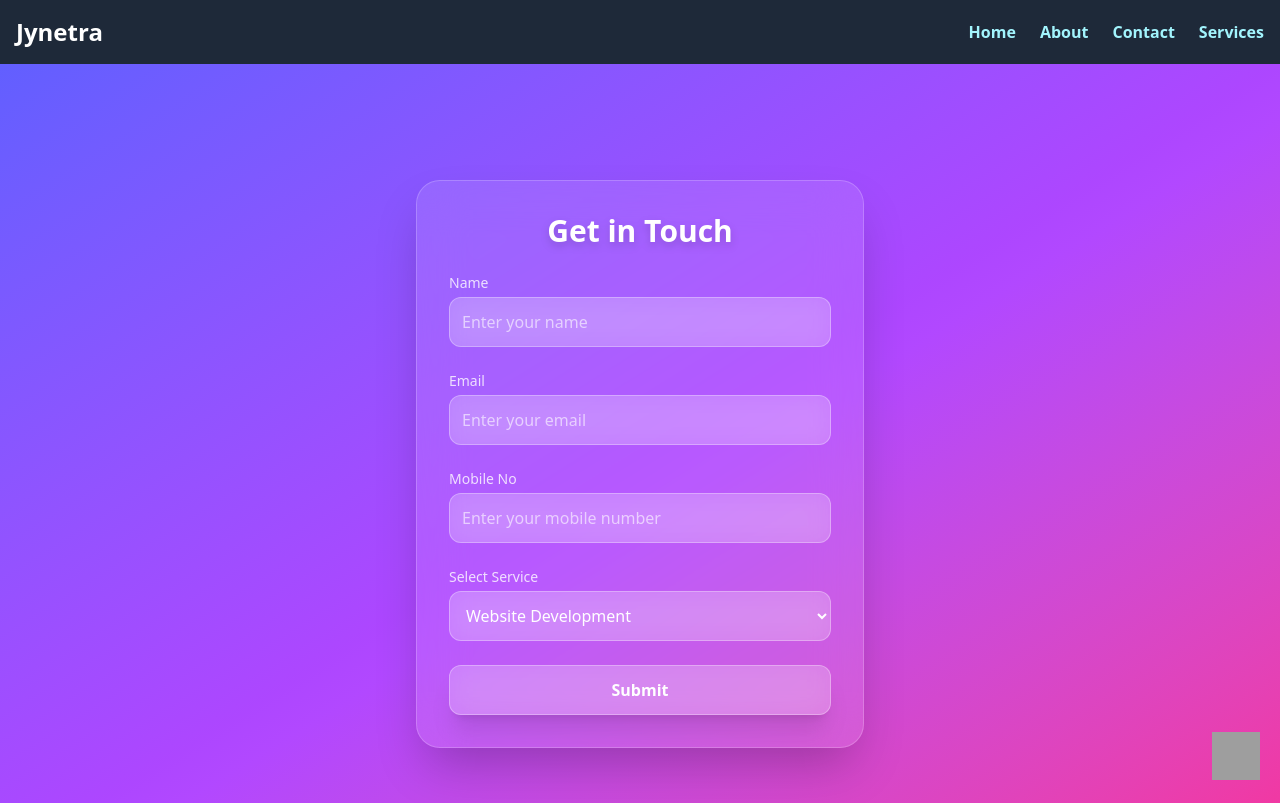
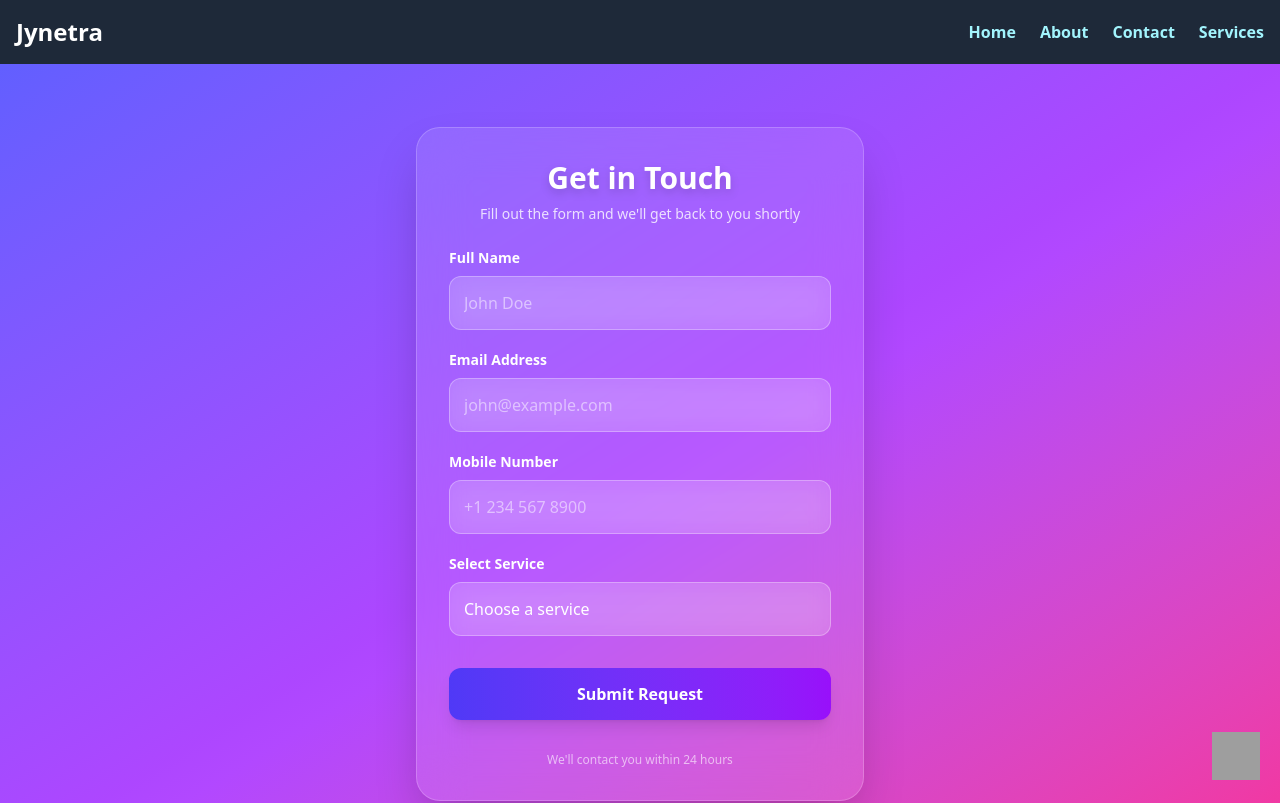
Before and after one commit to sachinkushwha/jynetra, a React (Vite) app: page /form in a window 1280 px wide. Shown: the top 803 px of the page. Built offline with nearby package versions, Linux system fonts and the light colour scheme; grey boxes are pictures that could not be loaded.

Commit message:
Update form.jsx

```diff
--- a/src/components/form.jsx
+++ b/src/components/form.jsx
@@ -26,93 +26,112 @@ export const Form = () => {
 
     const data = await response.json();
     if (data.ok) {
-      alert("thank you\nyour request submitted successfully");
+      alert("Thank you!\nYour request has been submitted successfully.");
       navigate("/");
     } else {
-      alert("something went wrong\nplease try again");
+      alert("Something went wrong.\nPlease try again.");
     }
   };
 
   return (
-    <div className="min-h-screen flex items-center justify-center bg-gradient-to-br from-indigo-500 via-purple-500 to-pink-500 p-5">
+    <div className="min-h-screen flex items-center justify-center bg-gradient-to-br from-indigo-500 via-purple-500 to-pink-500 p-4 md:p-6">
       <form
         onSubmit={handlesubmit}
-        className="w-full max-w-md backdrop-blur-xl bg-white/10 border border-white/20 shadow-2xl rounded-3xl p-8 space-y-6 animate-fadeIn"
+        className="w-full max-w-md backdrop-blur-xl bg-white/10 border border-white/20 shadow-2xl rounded-3xl p-6 md:p-8 space-y-6 animate-fadeIn"
       >
-        <h2 className="text-3xl font-bold text-center text-white drop-shadow-lg">
+        <div className="text-center">
+          <h2 className="text-3xl font-bold text-white drop-shadow-lg mb-2">
             Get in Touch
           </h2>
+          <p className="text-white/80 text-sm">
+            Fill out the form and we'll get back to you shortly
+          </p>
+        </div>
 
+        <div className="space-y-5">
           <div>
-          <label className="block text-sm font-medium text-white/80">Name</label>
+            <label className="block text-sm font-semibold text-white mb-2">
+              Full Name
+            </label>
             <input
               type="text"
               ref={name}
-            className="mt-1 block w-full rounded-xl bg-white/20 text-white placeholder-white/60 border border-white/30 focus:ring-2 focus:ring-indigo-300 focus:border-transparent transition backdrop-blur-md p-3"
-            placeholder="Enter your name"
+              required
+              className="w-full rounded-xl bg-white/15 text-white placeholder-white/50 border border-white/30 focus:ring-2 focus:ring-white/50 focus:border-transparent transition-all duration-200 backdrop-blur-md p-3.5 text-base hover:bg-white/20"
+              placeholder="John Doe"
             />
           </div>
 
           <div>
-          <label className="block text-sm font-medium text-white/80">Email</label>
+            <label className="block text-sm font-semibold text-white mb-2">
+              Email Address
+            </label>
             <input
               type="email"
               ref={email}
-            className="mt-1 block w-full rounded-xl bg-white/20 text-white placeholder-white/60 border border-white/30 focus:ring-2 focus:ring-indigo-300 focus:border-transparent transition backdrop-blur-md p-3"
-            placeholder="Enter your email"
+              required
+              className="w-full rounded-xl bg-white/15 text-white placeholder-white/50 border border-white/30 focus:ring-2 focus:ring-white/50 focus:border-transparent transition-all duration-200 backdrop-blur-md p-3.5 text-base hover:bg-white/20"
+              placeholder="john@example.com"
             />
           </div>
 
           <div>
-          <label className="block text-sm font-medium text-white/80">
-            Mobile No
+            <label className="block text-sm font-semibold text-white mb-2">
+              Mobile Number
             </label>
             <input
               type="tel"
               ref={mobile}
-            className="mt-1 block w-full rounded-xl bg-white/20 text-white placeholder-white/60 border border-white/30 focus:ring-2 focus:ring-indigo-300 focus:border-transparent transition backdrop-blur-md p-3"
-            placeholder="Enter your mobile number"
+              required
+              className="w-full rounded-xl bg-white/15 text-white placeholder-white/50 border border-white/30 focus:ring-2 focus:ring-white/50 focus:border-transparent transition-all duration-200 backdrop-blur-md p-3.5 text-base hover:bg-white/20"
+              placeholder="+1 234 567 8900"
             />
           </div>
 
           <div>
-          <label className="block text-sm font-medium text-white/80">
+            <label className="block text-sm font-semibold text-white mb-2">
               Select Service
             </label>
             <select
               ref={service}
-            className="mt-1 block w-full rounded-xl bg-white/20 text-white border border-white/30 focus:ring-2 focus:ring-indigo-300 focus:border-transparent transition backdrop-blur-md p-3"
+              required
+              className="w-full rounded-xl bg-white/15 text-white border border-white/30 focus:ring-2 focus:ring-white/50 focus:border-transparent transition-all duration-200 backdrop-blur-md p-3.5 text-base hover:bg-white/20 appearance-none cursor-pointer"
             >
-            <option className="text-black" value="Website development">
+              <option value="" disabled selected className="text-white/50 bg-gray-800">
+                Choose a service
+              </option>
+              <option className="text-gray-900 bg-white" value="Website development">
                 Website Development
               </option>
-
-            <option className="text-black" value="Business Website">
+              <option className="text-gray-900 bg-white" value="Business Website">
                 Business Website
               </option>
-
-            <option className="text-black" value="Landing Page">
+              <option className="text-gray-900 bg-white" value="Landing Page">
                 Landing Page
               </option>
-            <option className="text-black" value="Website Redesign">
+              <option className="text-gray-900 bg-white" value="Website Redesign">
                 Website Redesign
               </option>
-            <option className="text-black" value="Website Maintenance">
+              <option className="text-gray-900 bg-white" value="Website Maintenance">
                 Website Maintenance
               </option>
-
-            <option className="text-black" value="Basic SEO">
+              <option className="text-gray-900 bg-white" value="Basic SEO">
                 Basic SEO
               </option>
             </select>
           </div>
+        </div>
 
         <button
           type="submit"
-          className="w-full py-3 px-4 bg-white/20 border border-white/30 text-white font-semibold rounded-xl shadow-xl hover:bg-white/30 transition backdrop-blur-lg hover:scale-[1.02] active:scale-95"
+          className="w-full py-3.5 px-4 bg-gradient-to-r from-indigo-600 to-purple-600 text-white font-bold rounded-xl shadow-lg hover:from-indigo-700 hover:to-purple-700 transition-all duration-200 backdrop-blur-lg hover:shadow-xl hover:scale-[1.02] active:scale-95 mt-2"
         >
-          Submit
+          Submit Request
         </button>
+
+        <p className="text-white/60 text-xs text-center pt-2">
+          We'll contact you within 24 hours
+        </p>
       </form>
     </div>
   );
```
Lines whose indentation alone changed are shown as unchanged.
